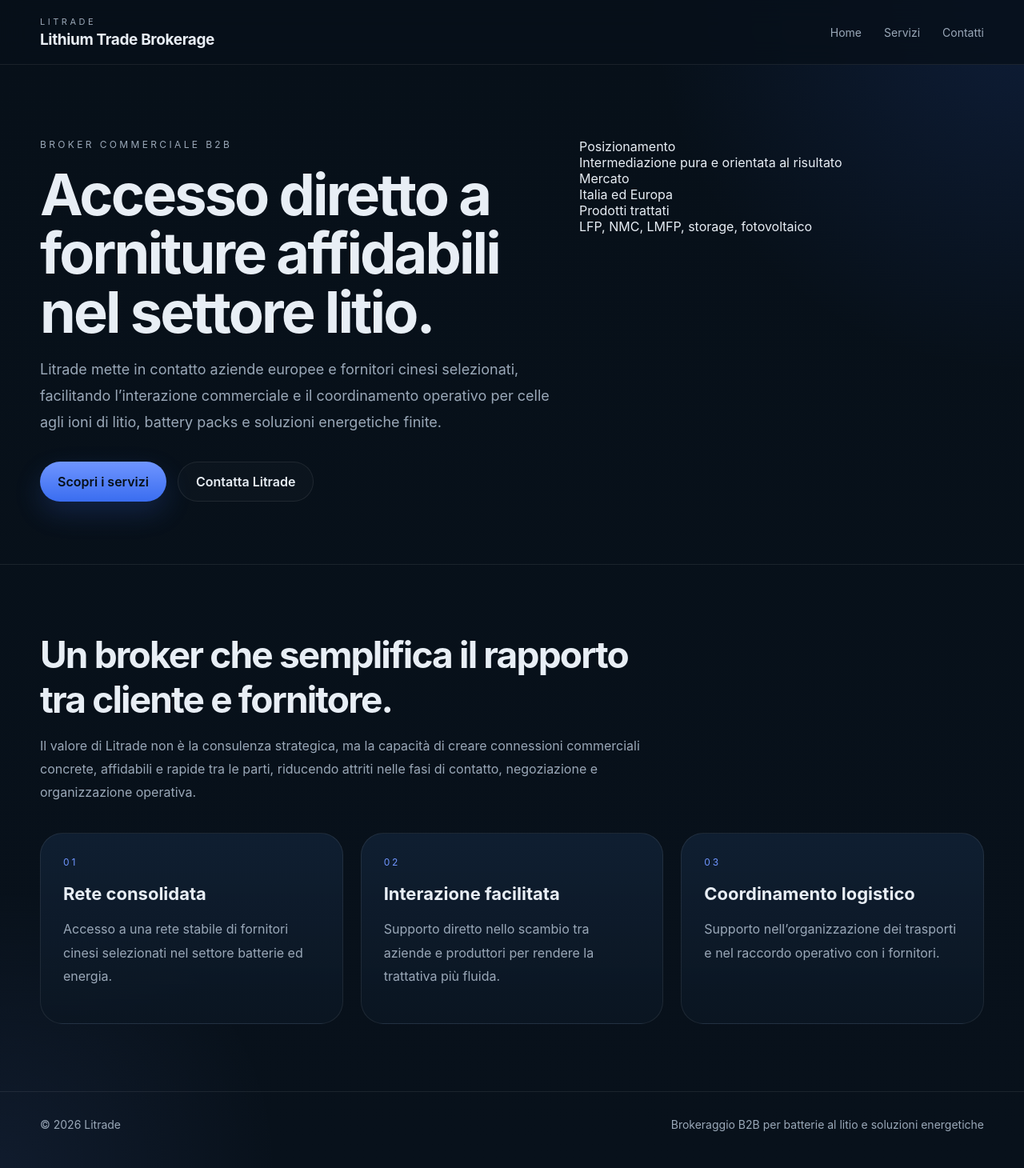
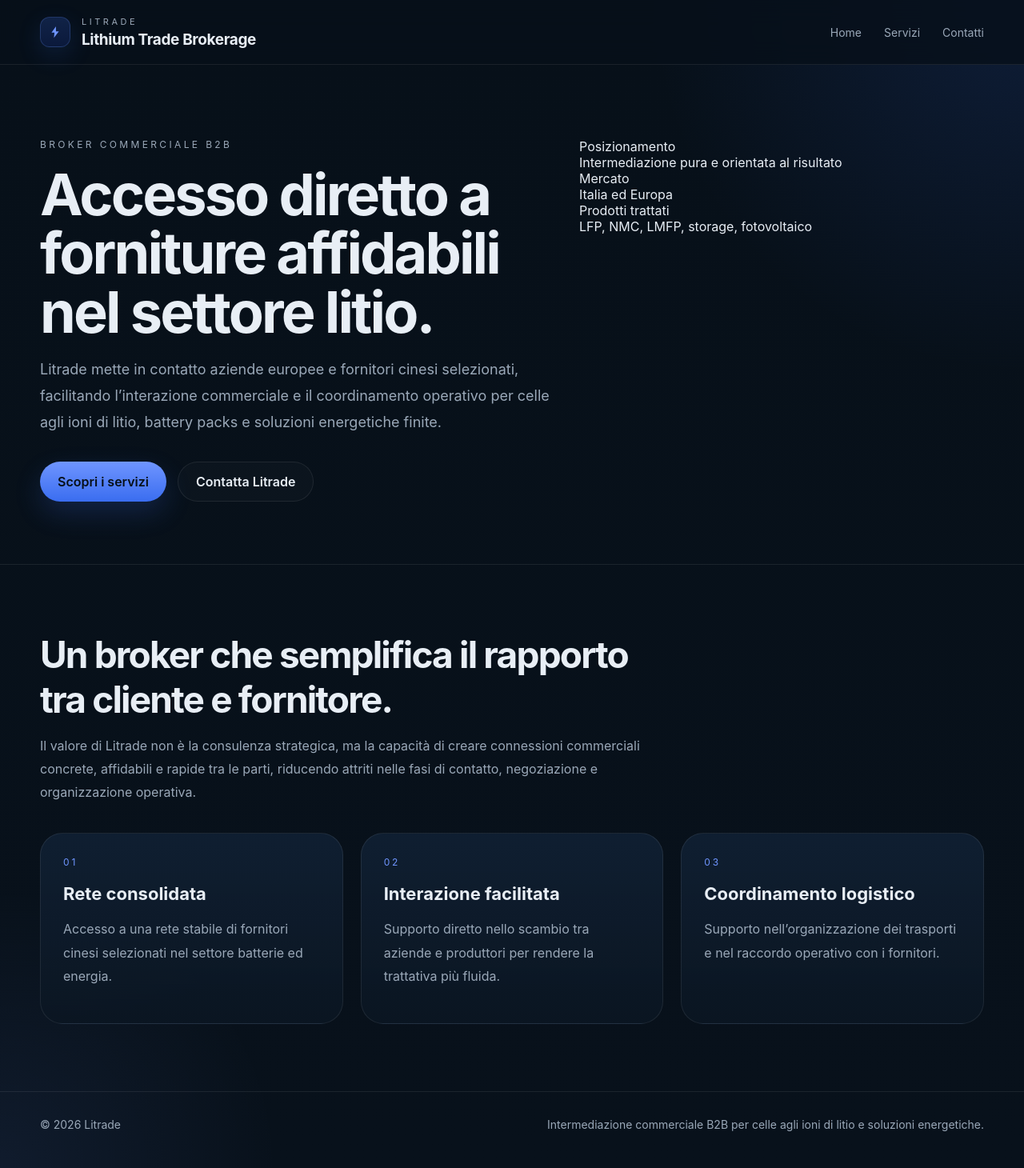
Before and after one commit to LitradeEU/Litrade-site, a Next.js app: page / in a window 1280 px wide. Shown: the whole page at 80% size. Built offline with nearby package versions, Linux system fonts and the light colour scheme.

Commit message:
Update Layout.js

```diff
--- a/components/Layout.js
+++ b/components/Layout.js
@@ -1,14 +1,30 @@
 import Link from "next/link";
+
+function BoltIcon() {
+  return (
+    <svg viewBox="0 0 24 24" fill="none" aria-hidden="true">
+      <path
+        d="M13.2 2.5L5.9 13h4.9l-0.9 8.5L18.1 11h-4.8l-0.1-8.5Z"
+        fill="currentColor"
+      />
+    </svg>
+  );
+}
 
 export default function Layout({ children }) {
   return (
     <>
       <header className="header">
         <div className="container header-inner">
-          <div>
-            <div className="brand-kicker">LITRADE</div>
-            <div className="brand-name">Lithium Trade Brokerage</div>
-          </div>
+          <Link href="/" className="brand" aria-label="Litrade Home">
+            <div className="logo-mark">
+              <BoltIcon />
+            </div>
+            <div>
+              <div className="brand-kicker">LITRADE</div>
+              <div className="brand-name">Lithium Trade Brokerage</div>
+            </div>
+          </Link>
 
           <nav className="nav">
             <Link href="/">Home</Link>
@@ -23,7 +39,9 @@ export default function Layout({ children }) {
       <footer className="footer">
         <div className="container footer-inner">
           <div>© 2026 Litrade</div>
-          <div>Brokeraggio B2B per batterie al litio e soluzioni energetiche</div>
+          <div className="footer-note">
+            Intermediazione commerciale B2B per celle agli ioni di litio e soluzioni energetiche.
+          </div>
         </div>
       </footer>
     </>
```
